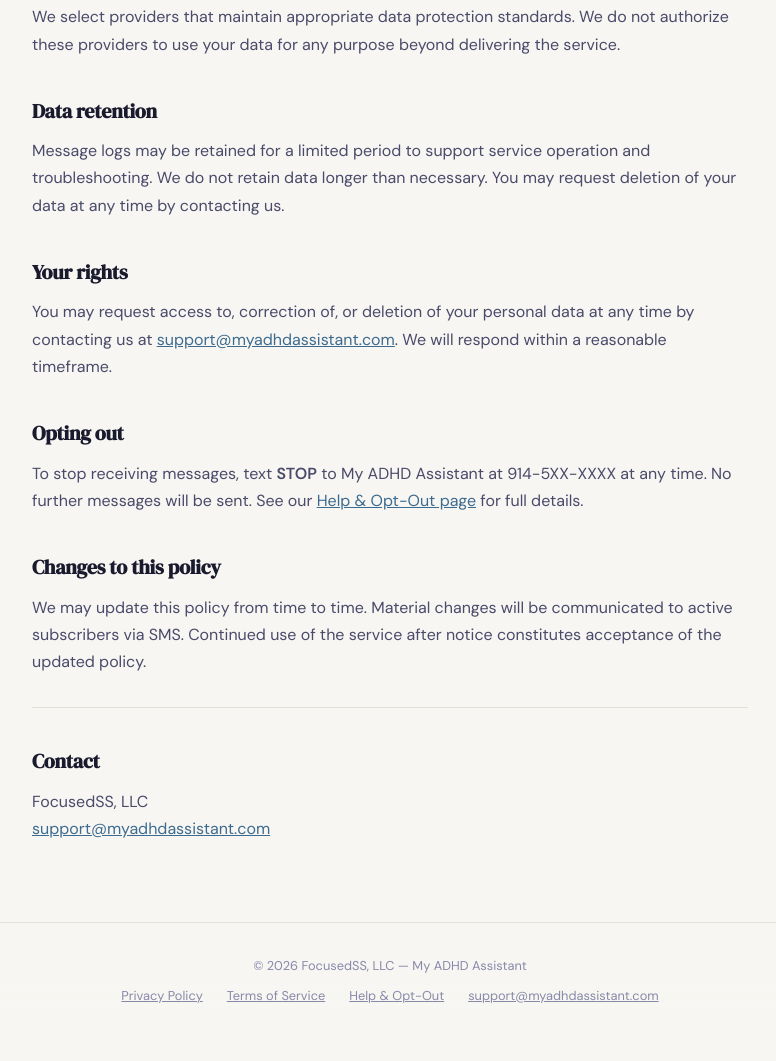
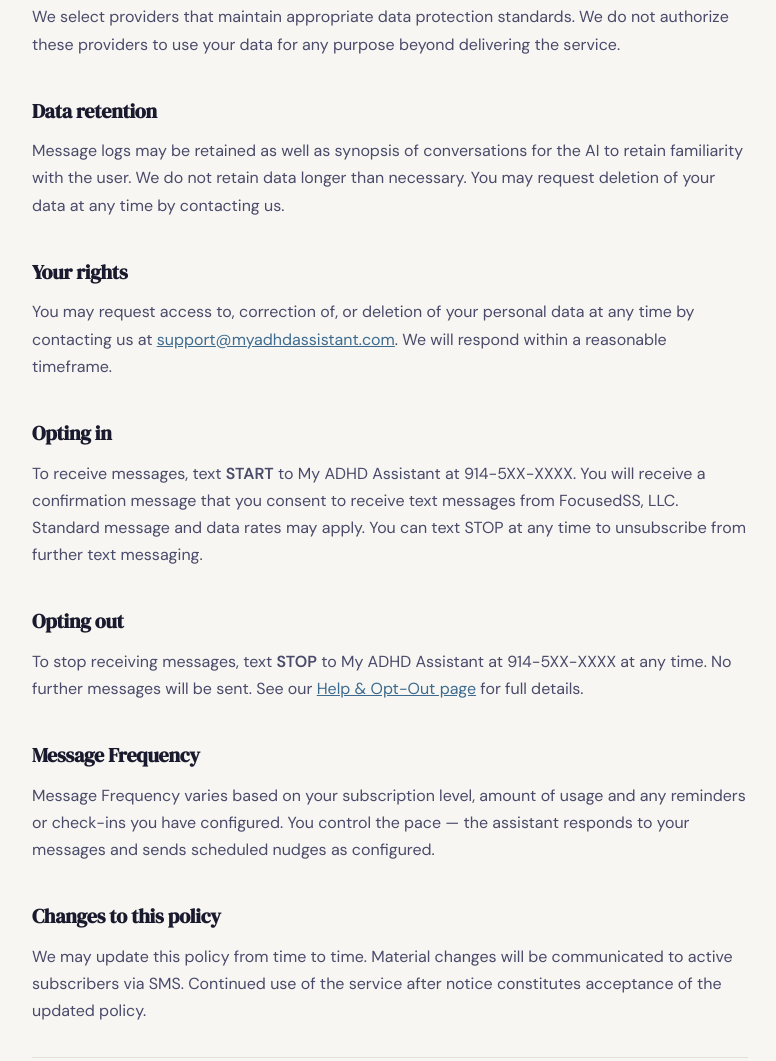
Before and after one commit to sstaubin/myadhdassistant-site, a plain HTML site: page privacy.html in a window 1280 px wide. Shown: the part 1360-2421 px from the top of the page, without its empty margins (250-1026 px from the left). Before the commit the page ends 2399 px from the top, so only its background shows below. Drawn offline with Linux system fonts and the light colour scheme.

Commit message:
Update Privacy Policy for A2P application

```diff
--- a/privacy.html
+++ b/privacy.html
@@ -97,13 +97,19 @@
   <p>We select providers that maintain appropriate data protection standards. We do not authorize these providers to use your data for any purpose beyond delivering the service.</p>
 
   <h2>Data retention</h2>
-  <p>Message logs may be retained for a limited period to support service operation and troubleshooting. We do not retain data longer than necessary. You may request deletion of your data at any time by contacting us.</p>
+  <p>Message logs may be retained as well as synopsis of conversations for the AI to retain familiarity with the user. We do not retain data longer than necessary. You may request deletion of your data at any time by contacting us.</p>
 
   <h2>Your rights</h2>
   <p>You may request access to, correction of, or deletion of your personal data at any time by contacting us at <a href="mailto:support@myadhdassistant.com">support@myadhdassistant.com</a>. We will respond within a reasonable timeframe.</p>
 
+  <h2>Opting in</h2>
+  <p>To receive messages, text <strong>START</strong> to My ADHD Assistant at 914-5XX-XXXX. You will receive a confirmation message that you consent to receive text messages from FocusedSS, LLC. Standard message and data rates may apply. You can text STOP at any time to unsubscribe from further text messaging.</p>
+
   <h2>Opting out</h2>
   <p>To stop receiving messages, text <strong>STOP</strong> to My ADHD Assistant at 914-5XX-XXXX at any time. No further messages will be sent. See our <a href="/opt-out.html">Help &amp; Opt-Out page</a> for full details.</p>
+
+  <h2>Message Frequency</h2>
+  <p>Message Frequency varies based on your subscription level, amount of usage and any reminders or check-ins you have configured. You control the pace — the assistant responds to your messages and sends scheduled nudges as configured.</p>
 
   <h2>Changes to this policy</h2>
   <p>We may update this policy from time to time. Material changes will be communicated to active subscribers via SMS. Continued use of the service after notice constitutes acceptance of the updated policy.</p>
```
